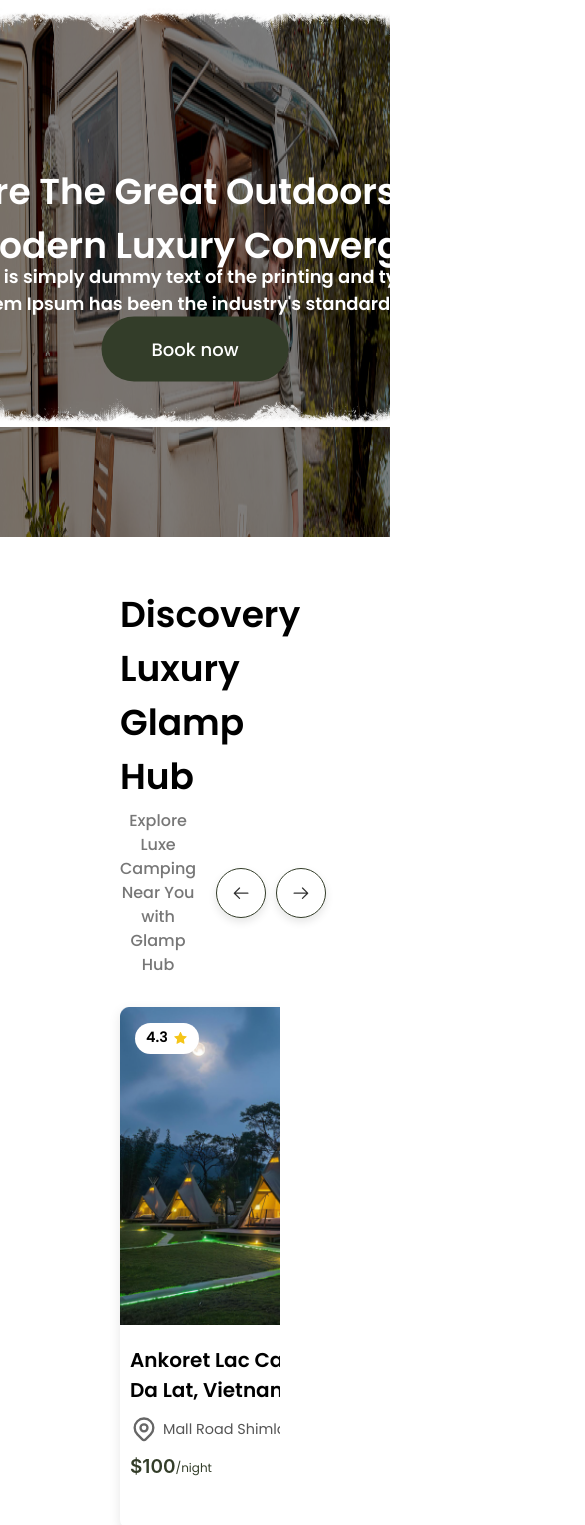
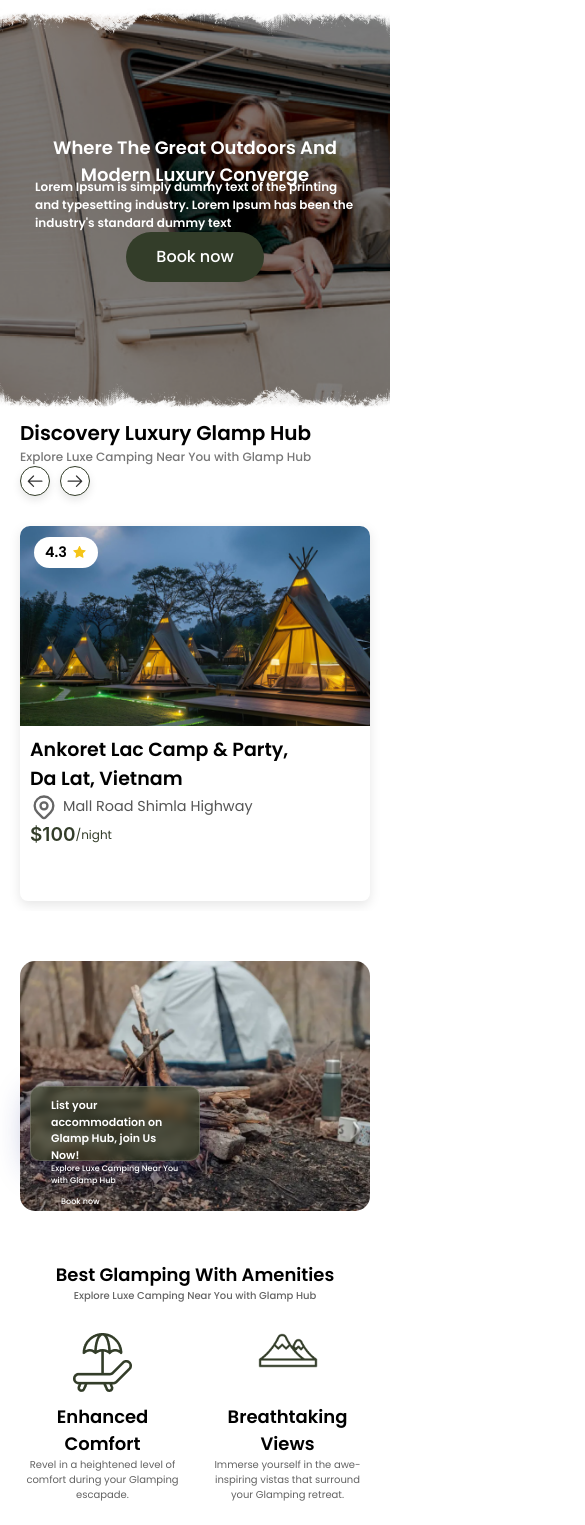
Before and after one commit to Rajat9900/Glamping, a React (Vite) app: page / in a window 390 px wide. Shown: the part 2040-3565 px from the top of the page, 585 px wide, since content can reach past the window. Built offline with nearby package versions, Linux system fonts and the light colour scheme.

Commit message:
merged changes

```diff
--- a/src/components/carouselHome2/CarouselNew.jsx
+++ b/src/components/carouselHome2/CarouselNew.jsx
@@ -1,4 +1,4 @@
-import React, { useState } from 'react';
+import React, { useState, useEffect }  from 'react';
 import styles from "./styles/style.module.css";
 import discoverImage1 from "../../../public/discoveryImage1.png";
 import discoverImage2 from "../../../public/discoveryImage2.png";
@@ -58,10 +58,25 @@
 
 const CarouselHome2 = () => {
   const [currentIndex, setCurrentIndex] = useState(0);
+  const [visibleCards, setVisibleCards] = useState(3);
+
+  const updateVisibleCards = () => {
+    if (window.innerWidth <= 600) {
+      setVisibleCards(1);
+    } else if (window.innerWidth <= 900) {
+      setVisibleCards(2);
+    } else {
+      setVisibleCards(3);
+    }
+  };
+  useEffect(() => {
+    updateVisibleCards();
+    window.addEventListener('resize', updateVisibleCards);
+    return () => window.removeEventListener('resize', updateVisibleCards);
+  }, []);
 
   const nextSlide = () => {
-    // Prevent showing blank space at the end
-    if (currentIndex < campData.length - 3) {
+    if (currentIndex < campData.length - visibleCards) {
       setCurrentIndex(currentIndex + 1);
     }
   };
@@ -92,7 +107,7 @@
           <button
             onClick={nextSlide}
             className={styles.next}
-            disabled={currentIndex === campData.length - 3} // Disable when at the end
+            disabled={currentIndex === campData.length - visibleCards}
           >
             <GoArrowRight />
           </button>
@@ -103,7 +118,7 @@
         <div className={styles.carouselWrapper}>
           <div
             className={styles.carouselContent}
-            style={{ transform: `translateX(-${currentIndex * 33.33}%)` }}
+            style={{ transform: `translateX(-${currentIndex * (100 / visibleCards)}%)` }}
           >
             {campData.map((camp) => (
               <div key={camp.id} className={styles.carouselItem}>
--- a/src/components/carouselHome2/styles/style.module.css
+++ b/src/components/carouselHome2/styles/style.module.css
@@ -4,7 +4,6 @@
 }
 
 .title {
-    padding-left: 10px;
   font-size: 36px;
   font-weight: 600;
   margin-bottom: 5px;
@@ -21,7 +20,6 @@
 }
 
 .subtitle {
-    padding-left: 10px;
   font-size: 16px;
   font-weight: 500;
   color: #777;
@@ -65,23 +63,22 @@
 
 .carouselWrapper {
   overflow: hidden;
-    width: calc(374px * 3 + 100px * 2); /* Width of three cards plus the padding */
+  /* width: calc(374px * 3 + 10px * 2); */
   margin: 0 auto;
 }
 
 .carouselContent {
   display: flex;
   transition: transform 0.5s ease-in-out;
-    height: 700px;
 }
 
 .carouselItem {
   position: relative;
   border-radius: 8px;
-    flex: 0 0 374px; /* Fixed width for each item */
-    height: 521px; /* Fixed height for each item */
+  flex: 0 0 calc((100% / 3) - 20px);
+  height: 476px; /* Fixed height for each item */
   box-sizing: border-box;
-    margin: 10px;
+  margin: 10px; /* Ensure margin is consistent */
   transition: transform 0.3s ease;
   box-shadow: 0px 4px 12px rgba(0, 0, 0, 0.1); /* Added shadow for card */
 }
@@ -120,7 +117,7 @@
 
 .starIcon {
   color: #f5c518;
-    font-size: 15px; /* Styling the star icon */
+  font-size: 15px;
 }
 
 .campTitle {
@@ -141,7 +138,7 @@
 
 .locationIcon {
   color: #666666;
-    font-size: 28px; /* Add this for location icon sizing */
+  font-size: 28px;
 }
 
 .price {
@@ -153,3 +150,92 @@
   text-align: left;
   align-items: center;
 }
+
+@media (max-width: 600px) {
+  .carousel {
+    margin: 0px 10px;
+  }
+  .carouselItem {
+    flex: 0 0 calc(100% - 20px); /* Full width for small screens */
+    height: 375px;
+  }
+  .carouselContent {
+    transition: transform 0.5s ease-in-out;
+  }
+  .title {
+    font-size: 20px;
+    padding-left: 20px;
+    margin-bottom: 0px;
+  }
+  .subtitle {
+    font-size: 12px;
+  }
+  .prev, .next {
+    width: 30px;
+    height: 30px;
+  }
+  .controlsContainer {
+    display: flex;
+    flex-direction: column;
+    align-items: start;
+    gap: 0px;
+    margin-bottom: 20px;
+    padding-left: 20px;
+  }
+  .image {
+    border-top-left-radius: 10px;
+    border-top-right-radius: 10px;
+    width: 100%;
+    height: 200px;
+    object-fit: cover;
+  }
+  .campTitle {
+    margin: 0px;
+    font-size: 19px;
+  }
+  .price {
+    margin: 0px;
+  }
+  .cardBody {
+    height: 140px;
+  }
+}
+
+@media (min-width: 601px) and (max-width: 900px) {
+  .carouselItem {
+    flex: 0 0 calc(50% - 20px); /* Half width for medium screens */
+  }
+  .carouselContent {
+    transition: transform 0.5s ease-in-out;
+  }
+  .campTitle {
+    margin: 0px;
+  }
+  .price {
+    margin: 0px;
+  }
+  .cardBody {
+    height: 140px;
+  }
+  .title {
+    padding-left: 10px;
+  }
+  .controlsContainer {
+    padding: 0px 10px;
+  }
+}
+
+@media (min-width: 901px) {
+  .carouselItem {
+    flex: 0 0 calc(33.33% - 20px); /* One-third width for large screens */
+  }
+  .title {
+    padding-left: 10px;
+  }
+  .subtitle {
+    padding-left: 10px;
+  }
+  .arrowsContainer{
+    padding-right: 10px;
+  }
+}
--- a/src/components/discovery/Discovery.jsx
+++ b/src/components/discovery/Discovery.jsx
@@ -93,8 +93,9 @@
             return (
               <>
                 <Card className={styles.CardContentDiv3}>
+                  <div className={styles.CardContentDiv3img}>
                   <Card.Img variant="top" src={discoverCont.image} />
-
+                  </div>
                   <div className={styles.cardContent3}>
                     <div>{discoverCont.head}</div>
                     <p>{discoverCont.para}</p>
--- a/src/components/discovery/styles/style.module.css
+++ b/src/components/discovery/styles/style.module.css
@@ -1,6 +1,5 @@
 .discoveryHeroSection{
 position: relative;
-
 width: 100%;
 height: 580px;
 }
@@ -88,11 +87,7 @@
 }
 
 /* discoverContentCard */
-.discoverContentCard{
-    display: flex;
-    flex-direction: column;
-    padding: 0px 110px;
-}
+
 .discoverContentCard1{
 display: flex;
 flex-direction: column;
@@ -118,7 +113,7 @@
     gap: 24px;
 }
 .CardCarouselContent1{
-    place-self: center;
+  place-self: center;
   display: grid;
   grid-template-columns: repeat(3, 1fr); /* Creates 6 equal columns */
   gap: 25px;
@@ -217,8 +212,8 @@
     border-radius: 10px;
 }
 .CardContentDiv3{
+    place-self: center;
     margin-top: 30px;
-    width: 389px;
     position: relative;
      display: flex;
      flex-direction: column;
@@ -260,10 +255,15 @@
 font-size: 18px;
 }
 .cardContent3 p{
+width: 310px;
 font-weight: 400;
 font-size: 15px;
 color: rgba(99, 99, 99, 1);
 text-align: center;
+}
+.CardContentDiv3img{
+    height: 60px;
+    width: 60px;
 }
 
 .trySeachCard{
@@ -326,7 +326,6 @@
 
 /* accomdContent */
 .accomdImageDiv1{
-
     padding: 0px 105px;
     display: flex;
     flex-direction: column;
@@ -393,3 +392,180 @@
     font-size: 16px;
     color: rgba(99, 99, 99, 1);
 }
+
+
+@media (max-width: 600px) {
+
+    .cardContent3 p{
+        font-size: 10px;
+        width: 160px;
+        text-align: center;
+    }
+    .cardContent3 div{
+        font-size: 18px;
+        width: 160px;
+        text-align: center;
+        margin-top: 10px;
+    }
+    .CardCarouselContent1{
+        place-self: center;
+        display: grid;
+        grid-template-columns: repeat(2, 1fr);
+        gap: 25px;
+        place-self: center;
+      }
+      .absoluteDivAccomd{
+        top: 132px;
+        width: 270px;
+        left: 82px;
+        height: 110px;
+        padding: 20px 20px;
+        }
+        .bookImagesCont h1{
+            width: 320px;
+            font-size: 18px;
+            font-weight: 600;
+            padding: 0px 10px 0px 10px;
+        }
+        .bookImagesCont p{
+            width: 320px;
+            text-align: left;
+            font-size: 12px;
+            font-weight: 600;
+            margin-top: -10px;
+        }
+
+        .bookImagesCont  button{
+            padding: 13px 30px;
+            font-size: 16px;
+        }
+        .bookImagesCont{
+            width: 100%;
+        }
+        .bookImageStyle{
+            position: relative;
+            width: 100%;
+            height: 400px;
+            object-fit: cover;
+            filter: brightness(0.5);
+        }
+        .discoveryHeroCutbottom{
+            top: 355px;
+          }
+          .discoveryHeroSection{
+            height: 410px;
+          }
+          .accomdImageDiv1{
+            padding: 50px 20px;
+        }
+        .accomdImageDiv2 img{
+            height: 250px;
+            object-fit: cover;
+            border-radius: 15px;
+        }
+        .absoluteDivAccomd{
+            top: 175px;
+            width: 170px;
+            left: 30px;
+            height: 75px;
+            padding: 20px 20px;
+            }
+            .absoluteDivAccomd div{
+                margin-bottom: 0px;
+                font-size: 11px;
+                font-weight: 600;
+                margin-top: -10px;
+            }
+            .absoluteDivAccomd p{
+                margin-bottom: 0px;
+                font-size: 8px;
+                font-weight: 500;
+            }
+            .absoluteDivAccomd button{
+                margin-bottom: 0px;
+                padding: 7px 10px;
+                font-size: 8px;
+                font-weight: 500;
+                border-radius: 60px;
+            }
+            .HeadingDiscovery1 div{
+                font-size: 18px;
+            }
+            .HeadingDiscovery1 p{
+                font-size: 10px;
+                margin-bottom: 30px;
+            }
+            .CardContentDiv3{
+                margin-top: 0px;
+              }
+  }
+
+  @media (min-width: 601px) and (max-width: 900px) {
+    .CardCarouselContent1{
+        place-self: center;
+        display: grid;
+        grid-template-columns: repeat(2, 1fr);
+        gap: 25px;
+      }
+      .CardContentDiv3{
+        width: 300px;
+      }
+      .discoveryHeroCutbottom{
+        top: 438px;
+      }
+      .discoverContentCard{
+        padding: 50px 40px 90px 40px;
+    }
+    .absoluteDivAccomd{
+    top: 260px;
+    width: 280px;
+    left: 82px;
+    height: 125px;
+    padding: 20px 20px;
+    }
+    .absoluteDivAccomd div{
+        margin-bottom: 0px;
+        font-size: 15px;
+        font-weight: 600;
+    }
+    .absoluteDivAccomd p{
+        margin-bottom: 10px;
+        font-size: 11px;
+        font-weight: 500;
+    }
+    .absoluteDivAccomd button{
+        margin-bottom: 30px;
+        padding: 10px 20px;
+        font-size: 12px;
+        font-weight: 500;
+        border-radius: 60px;
+    }
+    .accomdImageDiv1{
+        padding: 0px 60px;
+    }
+    .accomdImageDiv2 img{
+        height: 450px;
+        object-fit: cover;
+        border-radius: 15px;
+    }
+  }
+
+  @media (min-width: 901px) {
+    .discoverContentCard{
+        padding: 0px 90px 90px 90px;
+    }
+    .absoluteDivAccomd{
+        top: 221px;
+        left: 146px;
+        padding: 20px 20px;
+        }
+        .absoluteDivAccomd div{
+            margin-bottom: 0px;
+        }
+        .absoluteDivAccomd p{
+            margin-bottom: 10px;
+        }
+        .HeadingDiscovery1 div{
+            margin-top: 50px;
+        }
+  }
--- a/src/components/footer/styles/style.module.css
+++ b/src/components/footer/styles/style.module.css
@@ -79,7 +79,7 @@
     display: flex;
     justify-content: space-between;
 }
-.navigation{
+    .navigation{
     display: flex;
     flex-direction: column;
 
@@ -93,8 +93,110 @@
     margin-top: -15px;
 }
 .navigationPara p{
-
     font-size: 17px;
     font-weight: 400;
     color: rgba(255, 255, 255, 0.76);
 }
+
+@media (max-width: 600px) {
+    .ContentFooter{
+        flex-direction: column;
+        gap: 20px;
+    }
+    .leftSideContent{
+        padding-left: 20px;
+        gap: 10px;
+      }
+    .leftSideContent img{
+        width: 150px;
+    }
+    .contactInfo{
+        display: flex;
+        flex-direction: column;
+    }
+    .contactInfo div{
+        font-size: 14px;
+      }
+      .contactInfo p{
+        font-size: 10px;
+      }
+      .contactInfo img{
+        padding: 7px;
+        border-radius: 50%;
+        width: 27px;
+      }
+      .rightSideContent{
+        width: 87%;
+        padding: 0px 20px;
+    }
+    .navigation p{
+        font-size: 14px;
+      }
+      .navigationPara p{
+        font-size: 10px;
+      }
+      .lowerFooter{
+       width: 100%;
+      }
+      .versionFooter{
+        margin-top: 10px !important;
+        font-size: 10px;
+      }
+      .navigation{
+        width: 35%;
+      }
+  }
+
+  @media (min-width: 601px) and (max-width: 900px) {
+    .ContentFooter{
+        flex-direction: column;
+        gap: 20px;
+    }
+    .leftSideContent{
+      padding-left: 60px;
+      gap: 10px;
+    }
+    .leftSideContent img{
+        width: 200px;
+    }
+    .leftSideContent p{
+        font-size: 12px;
+    }
+    .rightSideContent{
+        width: 87%;
+        padding: 0px 50px;
+    }
+    .contactInfo div{
+        font-size: 16px;
+      }
+      .contactInfo p{
+        font-size: 12px;
+      }
+      .upperFooter{
+        padding: 0px 10px;
+      }
+      .lowerFooter{
+        width: 100%;
+      }
+      .contactInfo img{
+        padding: 10px;
+        border-radius: 50%;
+      }
+      .navigation{
+        width: 35%;
+        padding-left: 10px;
+      }
+      .navigation p{
+        font-size: 16px;
+      }
+      .navigationPara p{
+        font-size: 12px;
+      }
+      .versionFooter{
+        margin-top: 20px !important;
+      }
+  }
+
+  @media (min-width: 901px) {
+
+  }
```
Lines whose indentation alone changed are shown as unchanged.
